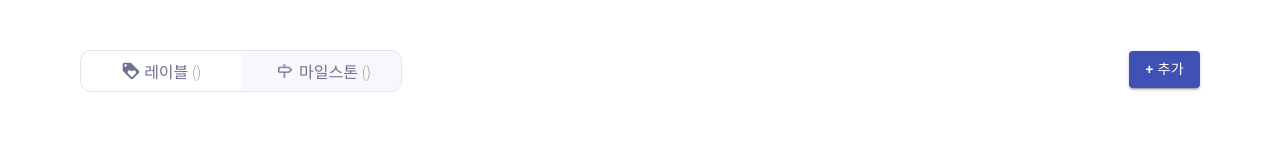
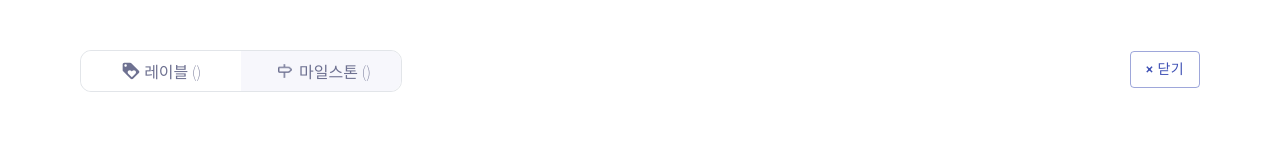
Before and after one commit to codesquad-members-2021/issue-tracker, a React (Create React App) app in the folder frontend/: page /milestone in a window 1280 px wide. Both pictures are taken after a click on the button "+ 추가". Shown: the top 141 px of the page. Built offline with nearby package versions, Linux system fonts and the light colour scheme.

Commit message:
style. (#82, #84) 추가버튼 클릭 시 스타일변경한 버튼 추가 및 적용

```diff
--- /dev/null
+++ b/frontend/src/components/atom/PrimaryOutlinedButton.tsx
@@ -0,0 +1,24 @@
+import React from 'react';
+import styled from 'styled-components';
+import Button from '@material-ui/core/Button';
+
+interface PrimaryButtonType {
+  value: string;
+  className?: string;
+  onClick?: () => void;
+}
+
+export default function PrimaryOutlinedButton({ value, className, onClick }: PrimaryButtonType) {
+  return (
+    <PrimaryButtonBlock onClick={onClick}>
+      <Button variant='outlined' size='medium' color='primary' className={className}>
+        {value}
+      </Button>
+    </PrimaryButtonBlock>
+  );
+}
+
+const PrimaryButtonBlock = styled.div`
+  padding-top: 1px;
+  margin-left: 10px;
+`;
--- a/frontend/src/page/labelPage/LabelPage.tsx
+++ b/frontend/src/page/labelPage/LabelPage.tsx
@@ -1,4 +1,6 @@
+import { useState } from 'react'
 import LabelMilestoneTab from 'components/common/LabelMilestoneTab'
+import PrimaryOutlinedButton from 'components/atom/PrimaryOutlinedButton'
 import PrimaryButton from 'components/atom/PrimaryButton'
 import styled from 'styled-components'
 import { lableClick , milestoneClick } from 'store/issueInfoStore'
@@ -11,9 +13,17 @@ export default function LabelPage(){
   setLableState(true)
   setMilestoneState(false)
 
+
+  const [addClick, setAddClick] = useState(false)
+  const handleClick = () => {
+    setAddClick(!addClick)
+  }
   return (
     <LabelBlock>
-      <div className='tab__option__header'><LabelMilestoneTab/><PrimaryButton value={'+ 추가'}/></div>
+      <div className='tab__option__header'>
+        <LabelMilestoneTab/>
+        {!addClick?<PrimaryButton value={'+ 추가'} onClick={handleClick}/>:<PrimaryOutlinedButton value={'× 닫기'} onClick={handleClick}/>}
+      </div>
       <div className='tab__table'>
         <div className='tab__table__header'>
           <div>&nbsp;&nbsp;3개의 레이블</div>
--- a/frontend/src/page/milestonePage/MilestonePage.tsx
+++ b/frontend/src/page/milestonePage/MilestonePage.tsx
@@ -1,5 +1,8 @@
+import { useState } from 'react'
 import LabelMilestoneTab from 'components/common/LabelMilestoneTab'
 import PrimaryButton from 'components/atom/PrimaryButton'
+import PrimaryOutlinedButton from 'components/atom/PrimaryOutlinedButton'
+import MilestoneAdd from 'page/milestonePage/MilestoneAdd'
 import styled from 'styled-components'
 import { lableClick , milestoneClick } from 'store/issueInfoStore'
 import { useSetRecoilState } from 'recoil'
@@ -12,9 +15,17 @@ export default function MilestonePage(){
   setLableState(false)
   setMilestoneState(true)
 
+  const [addClick, setAddClick] = useState(false)
+  const handleClick = () => {
+    setAddClick(!addClick)
+  }
   return (
     <MilestoneBlock>
-      <div className='tab__option__header'><LabelMilestoneTab/><PrimaryButton value={'+ 추가'}/></div>
+      <div className='tab__option__header'>
+        <LabelMilestoneTab/>
+        {!addClick?<PrimaryButton value={'+ 추가'} onClick={handleClick}/>:<PrimaryOutlinedButton value={'× 닫기'} onClick={handleClick}/>}
+      </div>
+      {addClick && <MilestoneAdd/>}
       <div className='tab__table'>
         <div className='tab__table__header'>
           <div>
```
